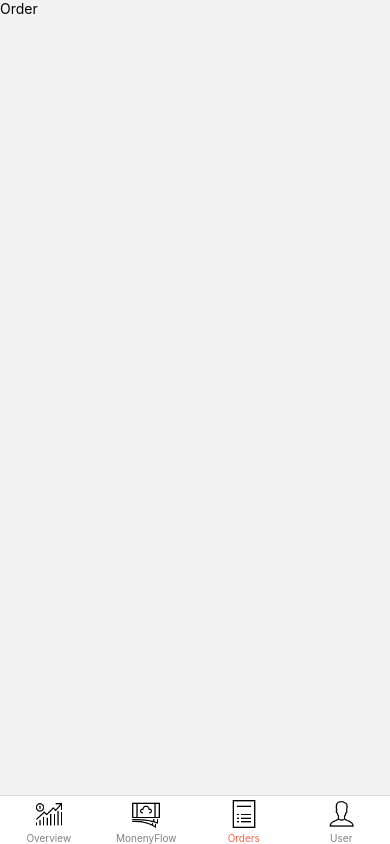
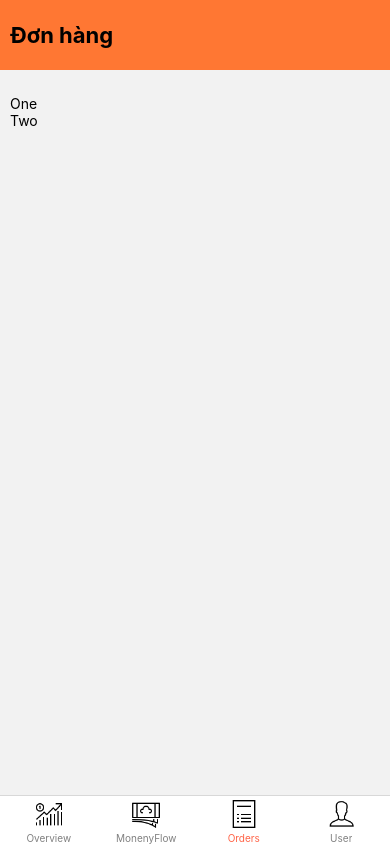
Before and after one commit to HaoHuynh0301/freight-mangement-system, a React Native app in the folder cus_driver_app/: screen /Orders in a window 390 px wide. Built offline with nearby package versions, Linux system fonts and the light colour scheme.

Commit message:
feat[react-native]: create order page UI (1).

```diff
--- a/cus_driver_app/screens/Orders.js
+++ b/cus_driver_app/screens/Orders.js
@@ -4,24 +4,95 @@ import {
     Text,
     StyleSheet,
     SafeAreaView,
+    FlatList
 } from "react-native";
+import {
+    headerFontSize,
+    backIcon
+} from '../contants';
 
 class Orders extends Component {
     constructor(props) {
         super(props);
+        this.state = {
+            orders: [
+                {
+                    name: 'One',
+                    id: 1
+                },
+                {
+                    name: 'Two',
+                    id: 2
+                }
+            ],
+            selectedData: ''
+        }
+    }
+
+    renderHeader() {
+        return(
+            <View style={styles.headerContainer}>
+                <Text style={styles.userInformationText}>Đơn hàng</Text>
+            </View>
+        );
+    }
+
+    renderMainView() {
+        const renderItem = ({item}) => {
+            return(
+                <View>
+                    <Text>{item.name}</Text>
+                </View>
+            );
+        }
+
+        const renderEmptyFavoriteProducts = () => {
+            return(
+                <View>
+                    <Text>Empty</Text>
+                </View>
+            );
+        }
+
+        return(
+            <View>
+                <FlatList
+                    data = {this.state.orders}
+                    showsVerticalScrollIndicator = {false}
+                    keyExtractor = {(item) => item.id}
+                    renderItem = {renderItem}
+                    extraData = {this.state.selectedData}
+                    contentContainerStyle = {{padding: 10, marginTop: 15}}
+                    ListEmptyComponent = {renderEmptyFavoriteProducts}
+                />
+            </View>
+        );
     }
 
     render() {
         return(
             <SafeAreaView>
-                <Text>Order</Text>
+                {this.renderHeader()}
+                {this.renderMainView()}
             </SafeAreaView>
         );
     }
 }
 
 const styles = StyleSheet.create({
-
+    headerContainer: {
+        height: 70,
+        width: '100%',
+        flexDirection: 'row',
+        backgroundColor: '#ff7733',
+        justifyContent: 'flex-start',
+        alignItems: 'center'
+    },
+    userInformationText: {
+        fontSize: headerFontSize,
+        fontWeight: 'bold',
+        marginLeft: 10
+    }
 });
 
 export default Orders;
```
